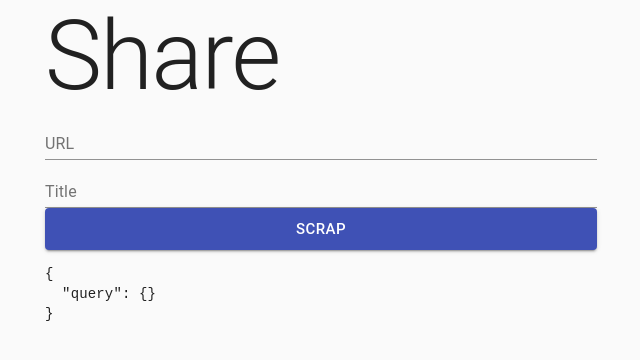
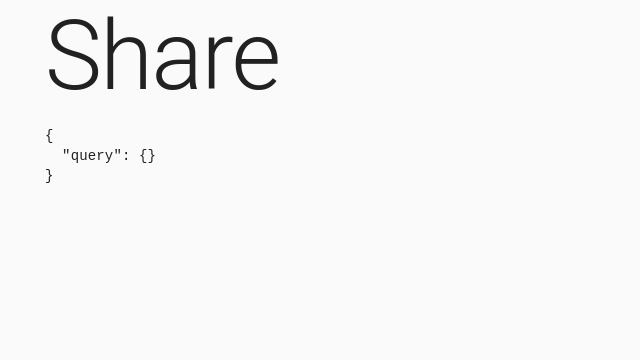
Before and after one commit to aereal/scrapit, a Next.js app: page /add in a window 1280 px wide. Shown: the top 360 px of the page, without its empty margins (319-959 px from the left). Built offline with nearby package versions, Linux system fonts and the light colour scheme.

Commit message:
bind router

```diff
--- a/pages/add.tsx
+++ b/pages/add.tsx
@@ -1,3 +1,4 @@
+import {ParsedUrlQuery} from "querystring"
 import React, {FC} from "react"
 import Head from "next/head"
 import {Container, Typography} from "@material-ui/core"
@@ -5,9 +6,13 @@ import {useRouter} from "next/dist/client/router"
 import {ShareForm} from "../src/components/ShareForm"
 import {getParameter} from "../src/get-parameter"
 
+const getURL = (qs: ParsedUrlQuery): string | undefined =>
+  getParameter(qs, "url") ?? getParameter(qs, "text")
+
 const AddPage: FC = () => {
-  const {query} = useRouter()
-  const url = getParameter(query, "url") ?? getParameter(query, "text")
+  const router = useRouter()
+  const {query} = router
+  const url = getURL(query)
   const title = getParameter(query, "title")
   return (
     <>
@@ -18,9 +23,19 @@ const AddPage: FC = () => {
       </Head>
       <Container maxWidth="sm">
         <Typography variant="h1">Share</Typography>
-        <ShareForm url={url ?? ""} title={title ?? ""} />
+        {url !== undefined && title !== undefined ? (
+          <ShareForm url={url} title={title} />
+        ) : null}
         <pre>
-          {JSON.stringify({url: url, title: title, query}, undefined, "  ")}
+          {JSON.stringify(
+            {
+              url: url,
+              title: title,
+              query,
+            },
+            undefined,
+            "  ",
+          )}
         </pre>
       </Container>
     </>
```
